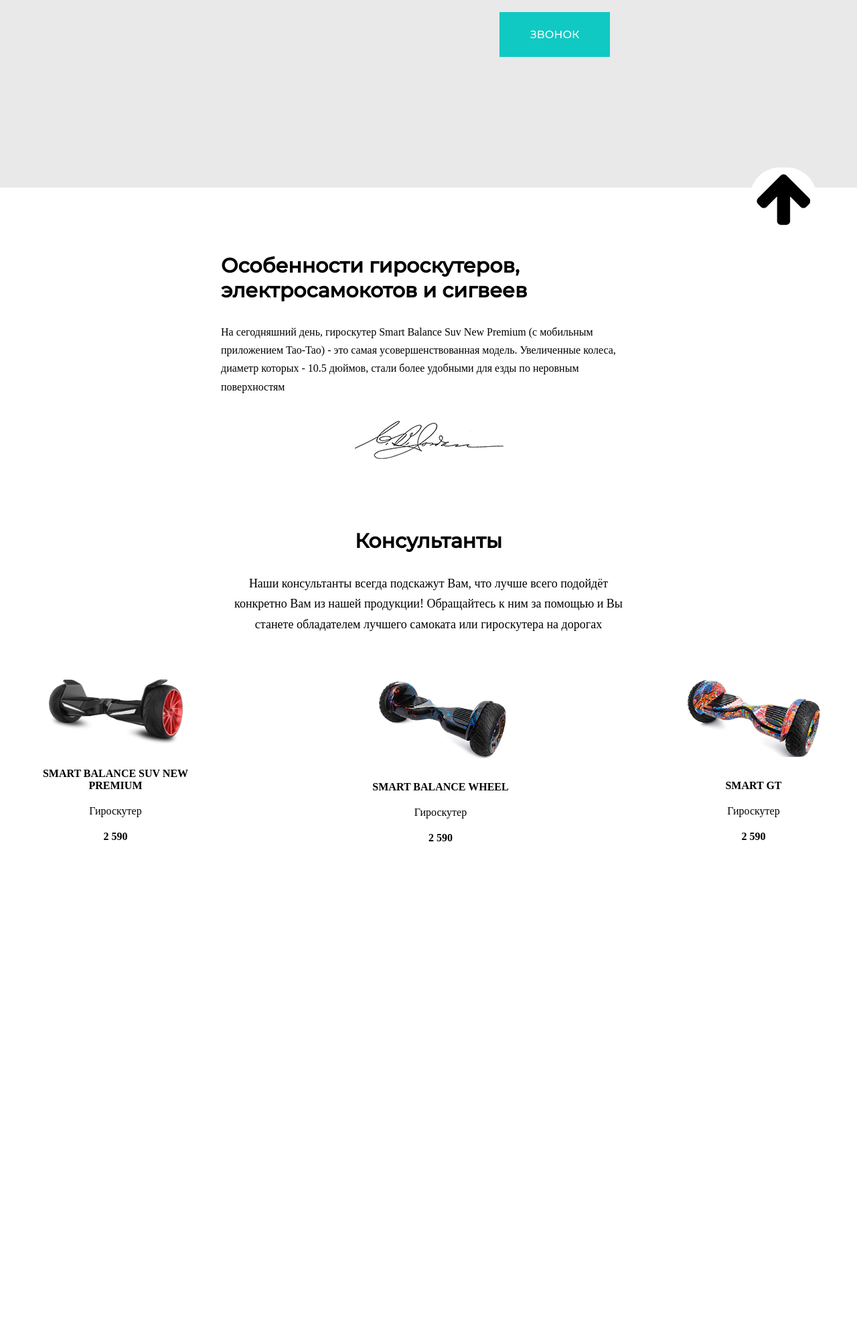
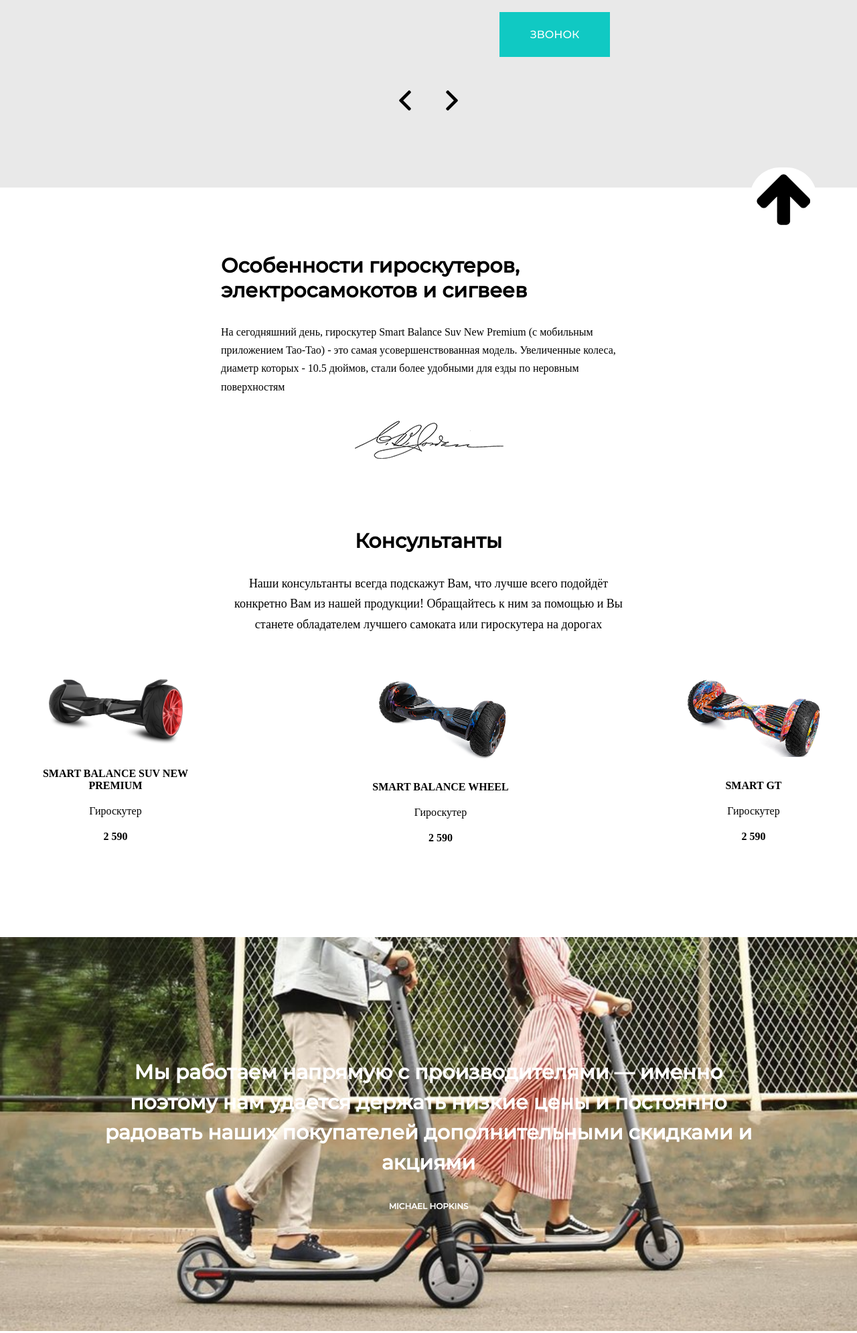
Before and after one commit to MagicCat00/MyGiroJS, a website: page index.html in a window 1280 px wide. Shown: the part 420-2410 px from the top of the page at 67% size. Drawn offline with nearby package versions, Linux system fonts and the light colour scheme; the site is published under a folder, as on GitHub Pages, so addresses that start at the root find nothing; a web font is replaced by a local one.

Commit message:
работает слайдер, скролл

```diff
--- a/css/style.css
+++ b/css/style.css
@@ -126,10 +126,10 @@
     cursor: pointer;
 }
 .services__arrow--left {
-    background: url(/img/left-arrow.svg)
+    background: url(../img/left-arrow.svg)
 }
 .services__arrow--right {
-    background: url(/img/right-arrow.svg)
+    background: url(../img/right-arrow.svg)
 }
 /*about*/
 .about {
@@ -302,7 +302,7 @@
 }
 /*quote*/
 .quote {
-    background: url(/img/img/v880_1_1_.jpg) no-repeat center / cover;
+    background: url(../img/img/v880_1_1_.jpg) no-repeat center / cover;
     padding: 179px 0px;
 }
 .quote-block {
--- a/index.html
+++ b/index.html
@@ -254,8 +254,8 @@
     </section>
     <!-- /.company -->
 
-    <section class="need section" >
-        <div class="container" id="form">
+    <section class="need section" id="form">
+        <div class="container">
             <div class="need-block">
                 <div class="need-block-content">
                     <div class="need-info">
```
